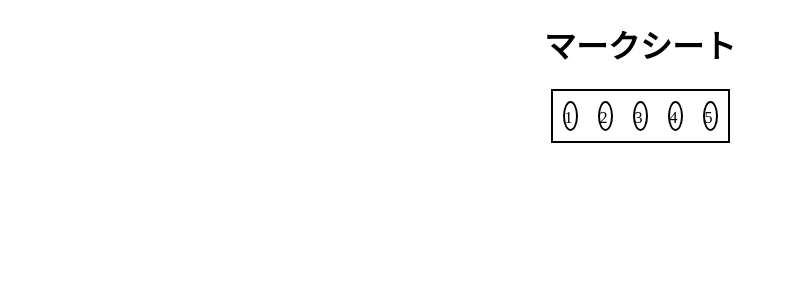
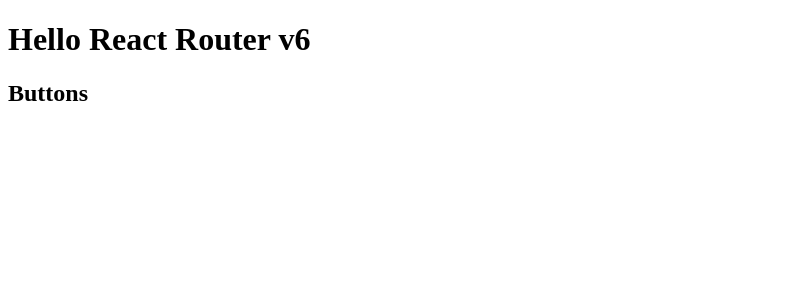
Before and after one commit to ken-hashimoto/marksheet-app, a React (Create React App) app: page /buttons in a window 1280 px wide. Shown: the top 300 px of the page, without its empty margins (0-787 px from the left). Built offline with nearby package versions, Linux system fonts and the light colour scheme.

Commit message:
react-router-domを導入 簡単なルーディングのひな形を実装

```diff
--- a/package.json
+++ b/package.json
@@ -8,6 +8,7 @@
     "@testing-library/user-event": "^14.4.3",
     "react": "^18.2.0",
     "react-dom": "^18.2.0",
+    "react-router-dom": "^6.6.1",
     "styled-components": "^5.3.6",
     "web-vitals": "^3.1.0"
   },
--- a/src/App.jsx
+++ b/src/App.jsx
@@ -1,16 +1,30 @@
 import { ChoiceButtons } from "./components/ChoiceButtons";
 import styled from "styled-components";
+import { Home } from "./route/Home";
+import { Buttons } from "./route/Buttons";
+import { Routes, Route } from "react-router-dom";
 export const App = () => {
-  const STitle = styled.h1`
-    text-align: center;
-  `;
-  const SButtonsContainer = styled.div``;
   return (
     <>
-      <STitle>マークシート</STitle>
-      <SButtonsContainer>
-      <ChoiceButtons cnt={5} />
-      </SButtonsContainer>
+      <h1>Hello React Router v6</h1>
+      <Routes>
+        <Route path="/" element={<Home />} />
+        <Route path="/buttons" element={<Buttons />} />
+      </Routes>
     </>
   );
 };
+// export const App = () => {
+//   const STitle = styled.h1`
+//     text-align: center;
+//   `;
+//   const SButtonsContainer = styled.div``;
+//   return (
+//     <>
+//       <STitle>マークシート</STitle>
+//       <SButtonsContainer>
+//         <ChoiceButtons cnt={5} />
+//       </SButtonsContainer>
+//     </>
+//   );
+// };
--- a/src/index.js
+++ b/src/index.js
@@ -1,3 +1,9 @@
 import ReactDOM from "react-dom";
 import { App } from "./App";
-ReactDOM.render(<App />, document.getElementById("root"));
+import { BrowserRouter } from "react-router-dom";
+ReactDOM.render(
+  <BrowserRouter>
+    <App />
+  </BrowserRouter>,
+  document.getElementById("root")
+);
--- /dev/null
+++ b/src/route/Buttons.js
@@ -0,0 +1,3 @@
+export const Buttons = () => {
+  return <h2>Buttons</h2>;
+};
--- /dev/null
+++ b/src/route/Home.js
@@ -0,0 +1,3 @@
+export const Home = () => {
+  return <h2>Home</h2>;
+};
```
Also changed, not shown: 1 other file (tests, documents, lock files or other folders).
